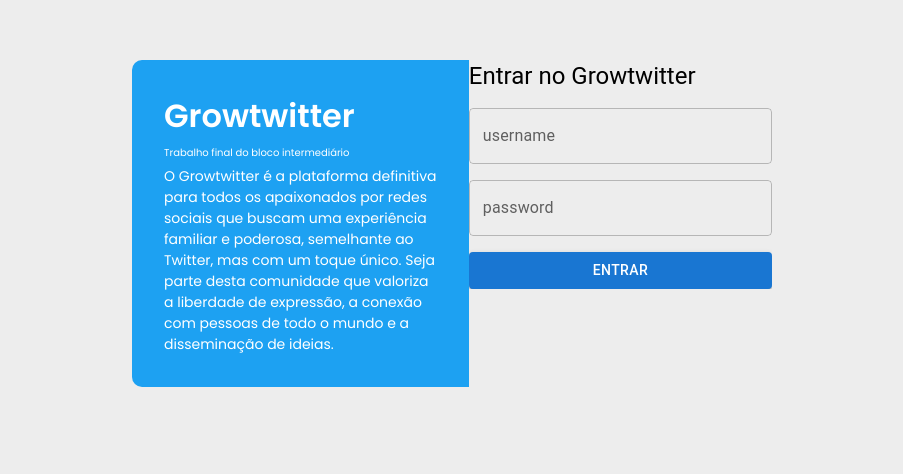
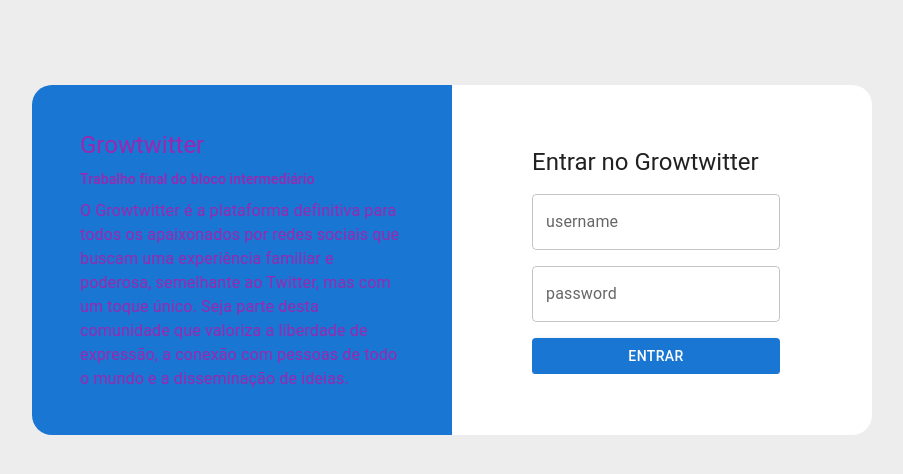
Before and after one commit to manubarb/Growtwitter, a React (Vite) app: page /login in a window 1280 px wide. Shown: the part 140-614 px from the top of the page, without its empty margins (188-1091 px from the left). Built offline with nearby package versions, Linux system fonts and the light colour scheme; no server answers.

Commit message:
refactor: migrate LoginCard component to mui

```diff
--- a/src/components/LoginCard/index.tsx
+++ b/src/components/LoginCard/index.tsx
@@ -1,25 +1,79 @@
-import { LoginForm } from '../LoginForm/index'
-import { Wrapper, TextSection, FormContainer } from './styles'
+import { Box, CssBaseline, Typography, Grid } from '@mui/material'
+import { LoginForm } from '../LoginForm'
 
 export function LoginCard() {
   return (
     <>
-      <Wrapper>
-        <TextSection>
-          <h1>Growtwitter</h1>
-          <small>Trabalho final do bloco intermediário</small>
-          <p>
+      <CssBaseline />
+        <Box
+          sx={{
+            position: 'absolute',
+            top: '50%',
+            left: '50%',
+            transform: 'translate(-50%, -50%)',
+            width: '100%',
+            maxWidth: 1000,
+            px: 10
+          }}
+        >
+          <Grid
+            container
+            columns={{ xs: 2, sm: 4, md: 6, lg: 12 }}
+            flexDirection={{ xs: 'column', sm: 'row', md: 'row', lg: 'row' }}
+          >
+            <Grid
+              size={6}
+              sx={{
+                height: 350,
+                backgroundColor: 'primary.main',
+                borderTopLeftRadius: { xs: 20, lg: 20 },
+                borderBottomLeftRadius: { xs: 0, lg: 20 },
+                borderTopRightRadius: { xs: 20, lg: 0 },
+                padding: '3rem',
+                display: 'flex',
+                alignItems: 'center'
+              }}
+            >
+              <Grid
+                container
+                direction="column"
+                spacing={1}
+                sx={{color: 'secondary.main'}}
+              >
+                <Typography variant="h5">Growtwitter</Typography>
+                <Typography variant="subtitle2">
+                  Trabalho final do bloco intermediário
+                </Typography>
+                <Typography variant="body1">
                   O Growtwitter é a plataforma definitiva para todos os apaixonados
                   por redes sociais que buscam uma experiência familiar e poderosa,
                   semelhante ao Twitter, mas com um toque único. Seja parte desta
                   comunidade que valoriza a liberdade de expressão, a conexão com
                   pessoas de todo o mundo e a disseminação de ideias.
-          </p>
-        </TextSection>
-        <FormContainer>
+                </Typography>
+              </Grid>
+            </Grid>
+
+            <Grid
+              size={6}
+              sx={{
+                height: 350,
+                backgroundColor: 'background.paper',
+                borderTopRightRadius: { xs: 0, lg: 20 },
+                borderBottomRightRadius: { xs: 20, lg: 20 },
+                borderBottomLeftRadius: { xs: 20, lg: 0 },
+                padding: { lg: '5rem' },
+                paddingLeft: { xs: '16rem', sm: '10rem', md: '16rem' },
+                display: 'flex',
+                alignItems: 'center'
+              }}
+            >
               <LoginForm />
-        </FormContainer>
-      </Wrapper>
+            </Grid>
+
+          </Grid>
+        </Box>
+
     </>
   )
 }
--- a/src/components/LoginCard/styles.ts
+++ b/src/components/LoginCard/styles.ts
@@ -1,4 +1,4 @@
-import styled from 'styled-components'
+/*import styled from 'styled-components'
 
 export const Wrapper = styled.div`
   display: flex;
@@ -58,4 +58,4 @@ export const FormContainer = styled.div`
     width: 100%;
     height: 100%;
   }
-`
+`*/
```
Lines whose indentation alone changed are shown as unchanged.
